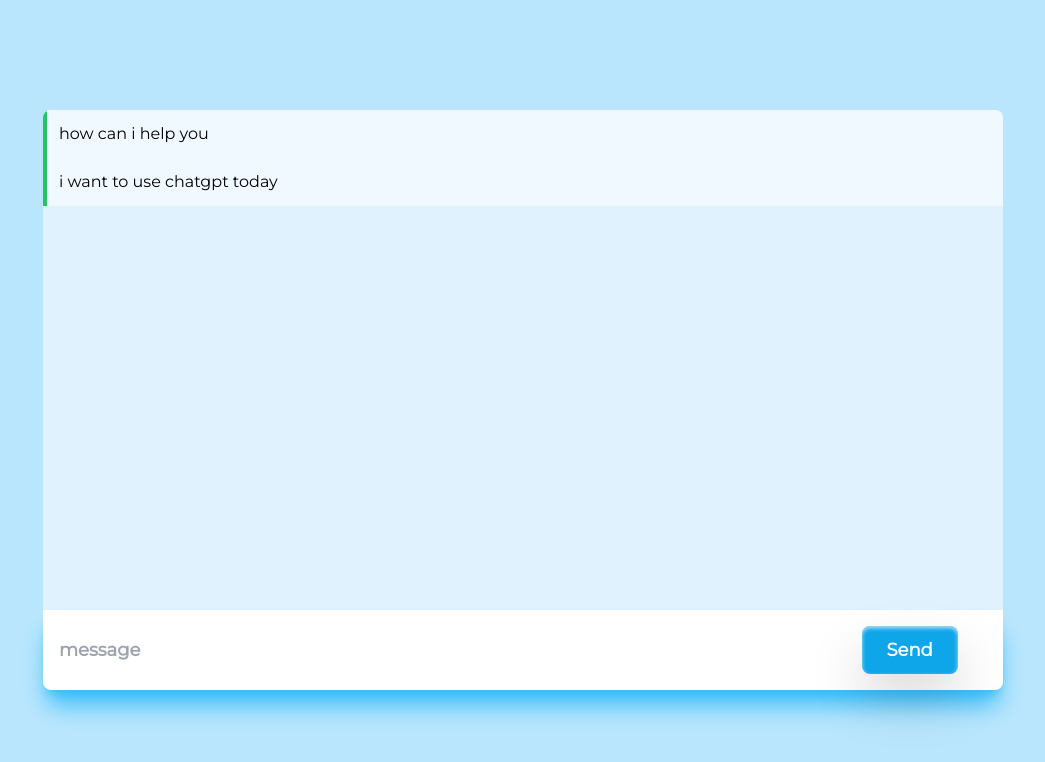
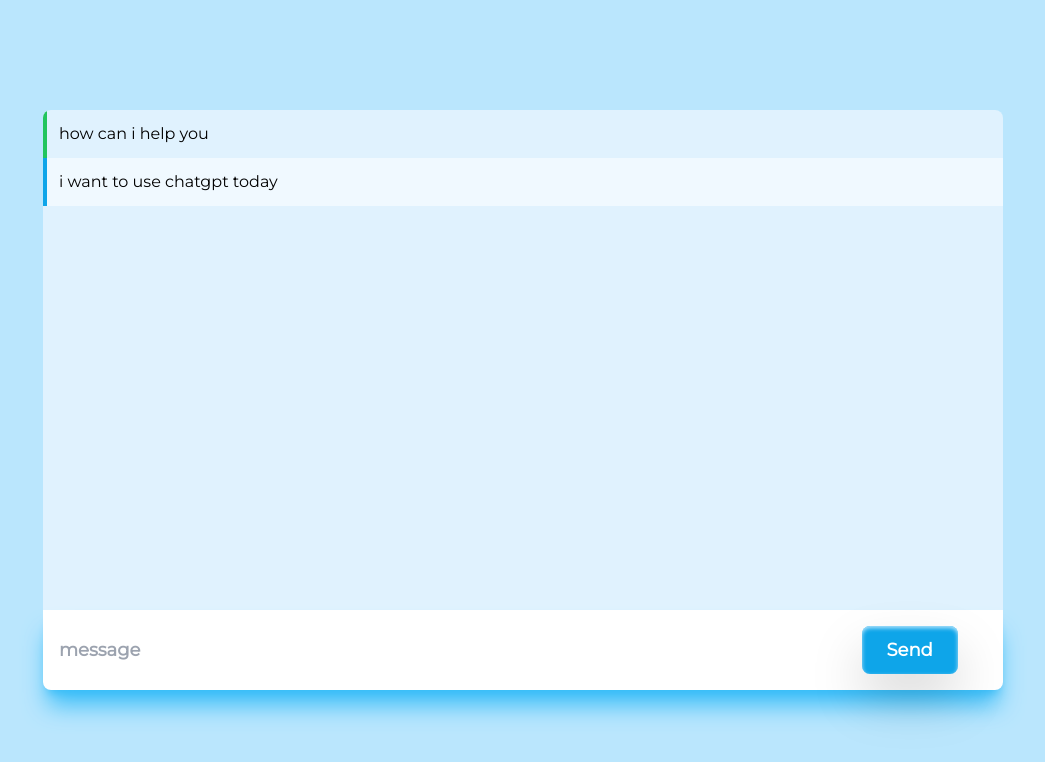
Before and after one commit to EdoriAtiri/Sympto, a React (Vite) app: page /chat in a window 1280 px wide. Shown: the top 762 px of the page, without its empty margins (117-1162 px from the left). Built offline with nearby package versions, Linux system fonts and the light colour scheme.

Commit message:
refactor chatMessages into component

```diff
--- /dev/null
+++ b/src/components/ChatMessages.jsx
@@ -0,0 +1,19 @@
+import PropTypes from "prop-types";
+
+const ChatMessages = ({ message, role }) => {
+  return (
+    <div className={`flex h-fit w-full ${role === "user" && "bg-sky-50"}`}>
+      <div
+        className={`w-1 ${role === "user" ? "bg-sky-500" : "bg-green-500"}`}
+      ></div>
+      <div className="w-full p-3">{message}</div>
+    </div>
+  );
+};
+
+ChatMessages.propTypes = {
+  message: PropTypes.string,
+  role: PropTypes.string,
+};
+
+export default ChatMessages;
--- a/src/pages/Chat.jsx
+++ b/src/pages/Chat.jsx
@@ -1,4 +1,5 @@
 import { useState } from "react";
+import ChatMessages from "../components/ChatMessages";
 
 const Chat = () => {
   const [chatLog, setChatLog] = useState([
@@ -18,10 +19,7 @@ const Chat = () => {
         {/* Chat box */}
         <div className="h-[500px] overflow-auto rounded-t-lg bg-sky-100">
           {chatLog.map((chat, index) => (
-            <div key={index} className="flex h-fit w-full bg-sky-50">
-              <div className="w-1 bg-green-500"></div>
-              <div className="w-full p-3">{chat.message}</div>
-            </div>
+            <ChatMessages key={index} message={chat.message} role={chat.role} />
           ))}
         </div>
 
```
